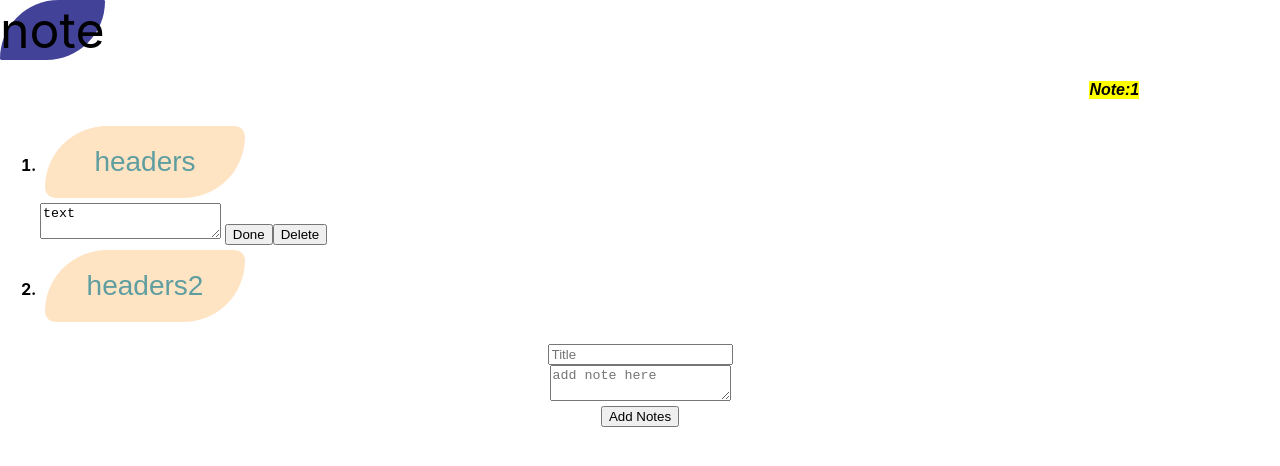
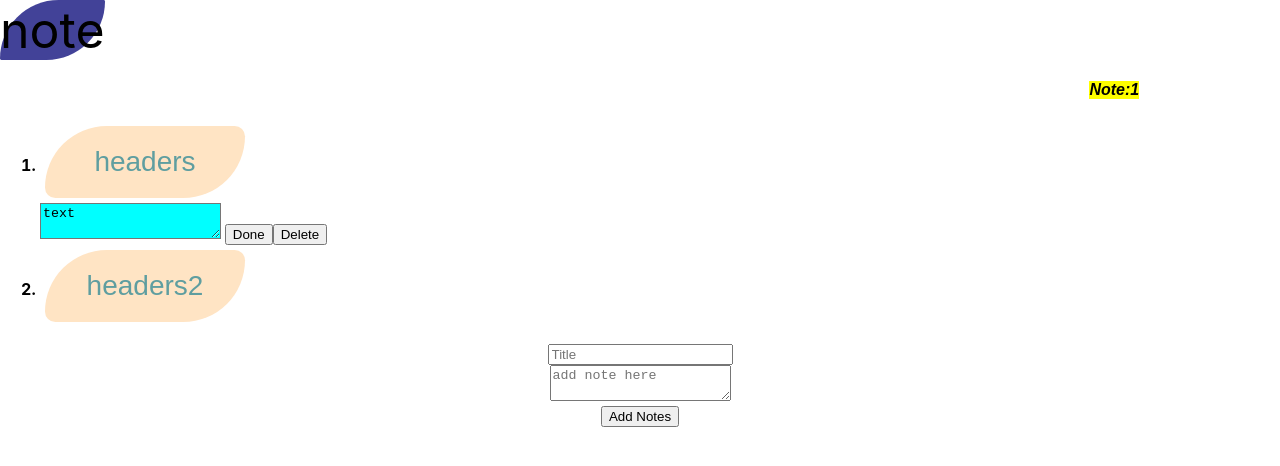
Before and after one commit to pjsherpa/note, a React (Create React App) app: page / in a window 1280 px wide. Both pictures are taken after a click on the button "headers". Shown: the top 466 px of the page. Built offline with nearby package versions, Linux system fonts and the light colour scheme.

Commit message:
found errors to fix

```diff
--- a/src/component/NoteInput.js
+++ b/src/component/NoteInput.js
@@ -36,6 +36,8 @@ const NoteInput = () => {
   };
 
   const handleDoneButtonClick = () => {
+    //fix this need to split and create edit button
+
     setSelectedNote("");
     setShowText(false);
   };
@@ -56,7 +58,7 @@ const NoteInput = () => {
         </button>
         {selectedNote === item.header && showText && (
           <div>
-            <textarea defaultValue={item.text}></textarea>{" "}
+            <textarea className="text" defaultValue={item.text}></textarea>{" "}
             <button onClick={handleDoneButtonClick}>Done</button>
             <button
               className="deleteButton"
--- a/src/component/NoteInputStyle.css
+++ b/src/component/NoteInputStyle.css
@@ -64,3 +64,7 @@ i{
 li{
  font-weight: bolder;
 }
+
+.text{
+  background-color: aqua;
+}
```
